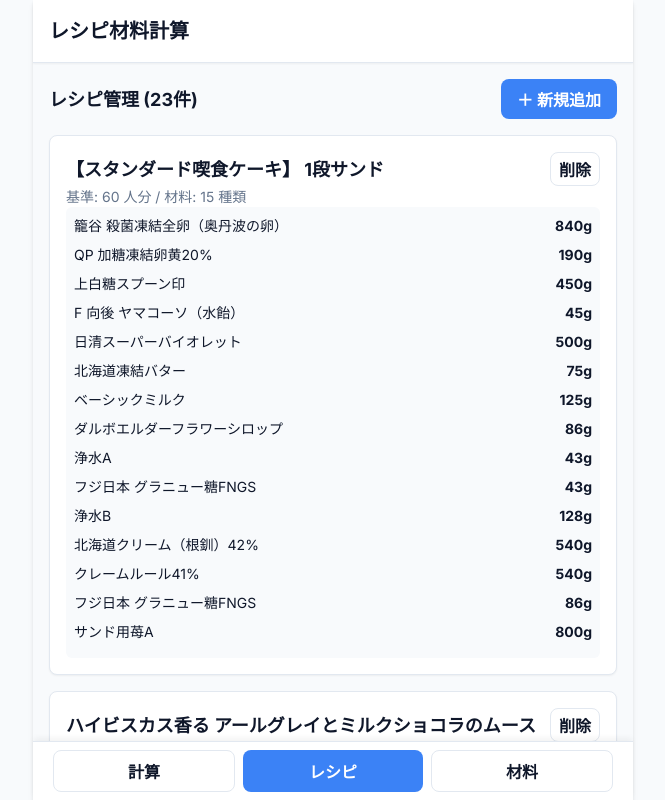
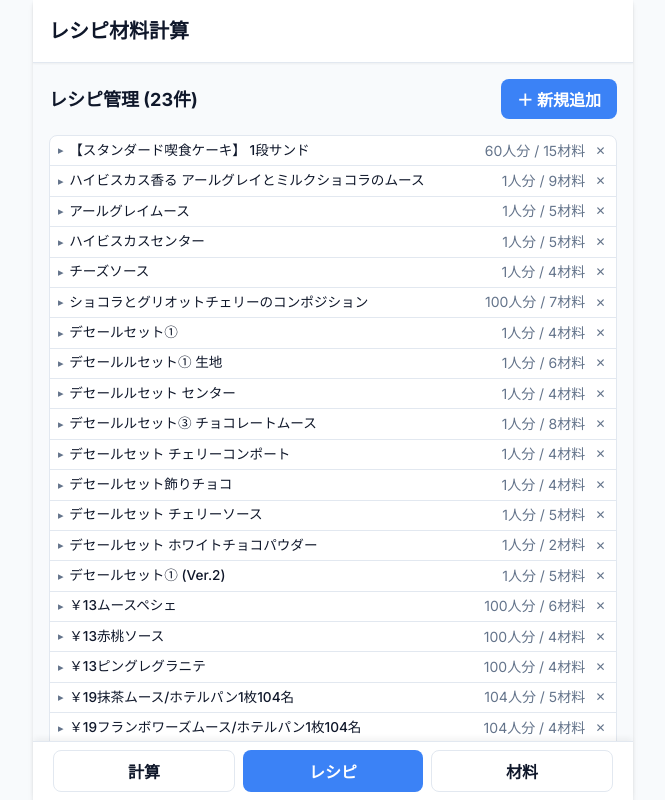
Before and after one commit to utapig/recipe-calculator, a React (Vite) app: page / in a window 1280 px wide. Both pictures are taken after a click on the button "レシピ". Shown: the top 800 px of the page, without its empty margins (307-972 px from the left). Built offline with nearby package versions, Linux system fonts and the light colour scheme.

Commit message:
UI調整

```diff
--- a/src/components/IngredientsMaster.tsx
+++ b/src/components/IngredientsMaster.tsx
@@ -114,32 +114,32 @@ export function IngredientsMaster() {
         />
       </div>
 
-      <div className="flex-col gap-xs">
+      <div className="ingredient-table">
+        <div className="ingredient-table-header">
+          <span className="ingredient-col-name">材料名</span>
+          <span className="ingredient-col-info">備考</span>
+          <span className="ingredient-col-action"></span>
+        </div>
         {filteredIngredients.map(ing => (
-          <div key={ing.id} className={`card ${ing.type === 'special' ? 'special-card' : ''}`}>
-            <div className="flex justify-between items-center mb-xs">
-              <span className="font-bold">
-                {ing.type === 'special' && '★ '}
-                {ing.name}
-              </span>
+          <div key={ing.id} className={`ingredient-row ${ing.type === 'special' ? 'ingredient-row-special' : ''}`}>
+            <span className="ingredient-col-name">
+              {ing.type === 'special' && <span style={{ color: 'var(--color-special-text)' }}>★ </span>}
+              {ing.name}
+            </span>
+            <span className="ingredient-col-info text-sm text-sub">
+              {ing.packageInfo && <span>📦{ing.packageInfo}</span>}
+              {ing.packageInfo && ing.notes && ' / '}
+              {ing.notes && <span>⚠{ing.notes}</span>}
+            </span>
+            <span className="ingredient-col-action">
               <button
-                className="btn btn-secondary text-xs"
+                className="btn-icon-delete"
                 onClick={() => handleDelete(ing.id)}
-                style={{ padding: '0.25rem 0.5rem' }}
+                title="削除"
               >
-                削除
+                ✕
               </button>
-            </div>
-
-            {ing.packageInfo && (
-              <div className="text-sm text-sub">📦 {ing.packageInfo}</div>
-            )}
-
-            {ing.notes && (
-              <div className="text-sm text-sub mt-xs">
-                <span className="badge badge-warning">注意</span> {ing.notes}
-              </div>
-            )}
+            </span>
           </div>
         ))}
 
--- a/src/components/RecipeMaster.tsx
+++ b/src/components/RecipeMaster.tsx
@@ -138,30 +138,29 @@ export function RecipeMaster() {
         </form>
       )}
 
-      <div className="flex-col gap-xs">
+      <div className="recipe-list">
         {recipes.map(r => (
-          <div key={r.id} className="card">
-            <div className="flex justify-between items-center mb-sm">
-              <h3 className="font-bold text-lg">{r.name}</h3>
-              <button className="btn btn-secondary text-xs" onClick={() => handleDelete(r.id)} style={{ padding: '0.25rem 0.5rem' }}>
-                削除
-              </button>
-            </div>
-            <div className="text-sm text-sub mb-sm">基準: {r.basePortions} 人分 / 材料: {r.ingredients.length} 種類</div>
-
-            <div style={{ background: 'var(--color-background)', padding: 'var(--spacing-sm)', borderRadius: 'var(--radius-sm)' }}>
+          <details key={r.id} className="recipe-item">
+            <summary className="recipe-item-summary">
+              <span className="recipe-item-name">{r.name}</span>
+              <span className="recipe-item-meta text-sm text-sub">
+                {r.basePortions}人分 / {r.ingredients.length}材料
+              </span>
+              <button className="btn-icon-delete" onClick={(e) => { e.preventDefault(); handleDelete(r.id); }} title="削除">✕</button>
+            </summary>
+            <div className="recipe-item-detail">
               {r.ingredients.map((ri, idx) => {
                 const ingIdString = String(ri.ingredientId);
                 const ing = ingredients.find(i => String(i.id) === ingIdString);
                 return (
-                        <div key={idx} className="text-sm flex justify-between border-b" style={{ borderBottomColor: 'var(--color-border)', paddingBottom: '4px', marginBottom: '4px' }}>
+                  <div key={idx} className="recipe-ing-row">
                     <span>{ing ? (ing.type === 'special' ? '★ ' : '') + ing.name : 'Unknown（ID: ' + ri.ingredientId + '）'}</span>
                     <span className="font-bold">{ri.amountG}g</span>
                   </div>
                 );
               })}
             </div>
-          </div>
+          </details>
         ))}
 
         {recipes.length === 0 && !isAdding && (
--- a/src/index.css
+++ b/src/index.css
@@ -237,3 +237,181 @@ body {
   background-color: var(--color-warning-text);
   color: white;
 }
+
+/* Ingredient Table - Compact List */
+.ingredient-table {
+  border: 1px solid var(--color-border);
+  border-radius: var(--radius-md);
+  overflow: hidden;
+  background-color: var(--color-surface);
+}
+
+.ingredient-table-header {
+  display: flex;
+  align-items: center;
+  padding: 0.375rem 0.5rem;
+  background-color: var(--color-border);
+  font-size: 0.75rem;
+  font-weight: 600;
+  color: var(--color-text-sub);
+}
+
+.ingredient-row {
+  display: flex;
+  align-items: center;
+  padding: 0.3rem 0.5rem;
+  border-bottom: 1px solid var(--color-border);
+  font-size: 0.85rem;
+  line-height: 1.3;
+  min-height: 1.8rem;
+  transition: background-color 0.15s;
+}
+.ingredient-row:last-child {
+  border-bottom: none;
+}
+.ingredient-row:hover {
+  background-color: rgba(59, 130, 246, 0.04);
+}
+
+.ingredient-row-special {
+  background-color: var(--color-special-bg);
+}
+.ingredient-row-special:hover {
+  background-color: var(--color-special-bg);
+  filter: brightness(0.97);
+}
+
+.ingredient-col-name {
+  flex: 1 1 40%;
+  font-weight: 500;
+  white-space: nowrap;
+  overflow: hidden;
+  text-overflow: ellipsis;
+  padding-right: 0.25rem;
+}
+
+.ingredient-col-info {
+  flex: 1 1 50%;
+  white-space: nowrap;
+  overflow: hidden;
+  text-overflow: ellipsis;
+}
+
+.ingredient-col-action {
+  flex: 0 0 1.5rem;
+  text-align: center;
+}
+
+.btn-icon-delete {
+  background: none;
+  border: none;
+  cursor: pointer;
+  color: var(--color-text-sub);
+  font-size: 0.75rem;
+  padding: 0.15rem;
+  line-height: 1;
+  border-radius: var(--radius-sm);
+  transition: all 0.15s;
+}
+.btn-icon-delete:hover {
+  color: var(--color-special-text);
+  background-color: var(--color-special-bg);
+}
+
+/* Recipe List - Compact Accordion */
+.recipe-list {
+  border: 1px solid var(--color-border);
+  border-radius: var(--radius-md);
+  overflow: hidden;
+  background-color: var(--color-surface);
+}
+
+.recipe-item {
+  border-bottom: 1px solid var(--color-border);
+}
+.recipe-item:last-child {
+  border-bottom: none;
+}
+
+.recipe-item-summary {
+  display: flex;
+  align-items: center;
+  padding: 0.35rem 0.5rem;
+  cursor: pointer;
+  font-size: 0.85rem;
+  line-height: 1.3;
+  min-height: 1.8rem;
+  transition: background-color 0.15s;
+  list-style: none;
+}
+.recipe-item-summary::-webkit-details-marker {
+  display: none;
+}
+.recipe-item-summary::before {
+  content: '▸';
+  margin-right: 0.35rem;
+  font-size: 0.7rem;
+  color: var(--color-text-sub);
+  transition: transform 0.15s;
+}
+.recipe-item[open] > .recipe-item-summary::before {
+  transform: rotate(90deg);
+}
+.recipe-item-summary:hover {
+  background-color: rgba(59, 130, 246, 0.04);
+}
+
+.recipe-item-name {
+  flex: 1;
+  font-weight: 500;
+  white-space: nowrap;
+  overflow: hidden;
+  text-overflow: ellipsis;
+  padding-right: 0.25rem;
+}
+
+.recipe-item-meta {
+  flex-shrink: 0;
+  margin-right: 0.5rem;
+  white-space: nowrap;
+}
+
+.recipe-item-detail {
+  padding: 0.25rem 0.5rem 0.4rem 1.5rem;
+  background-color: var(--color-background);
+  border-top: 1px solid var(--color-border);
+}
+
+.recipe-ing-row {
+  display: flex;
+  justify-content: space-between;
+  font-size: 0.8rem;
+  padding: 0.15rem 0;
+  border-bottom: 1px solid var(--color-border);
+  line-height: 1.3;
+}
+.recipe-ing-row:last-child {
+  border-bottom: none;
+}
+
+/* Calculator Result Columns */
+.calc-col-name {
+  flex: 1 1 35%;
+  font-weight: 500;
+  white-space: nowrap;
+  overflow: hidden;
+  text-overflow: ellipsis;
+  padding-right: 0.25rem;
+}
+.calc-col-amount {
+  flex: 0 0 4.5rem;
+  text-align: right;
+  padding-right: 0.5rem;
+  white-space: nowrap;
+}
+.calc-col-info {
+  flex: 1 1 40%;
+  white-space: nowrap;
+  overflow: hidden;
+  text-overflow: ellipsis;
+}
```
Also changed, not shown: src/components/Calculator.tsx (+48 -57 lines). Lines whose indentation alone changed are shown as unchanged.
